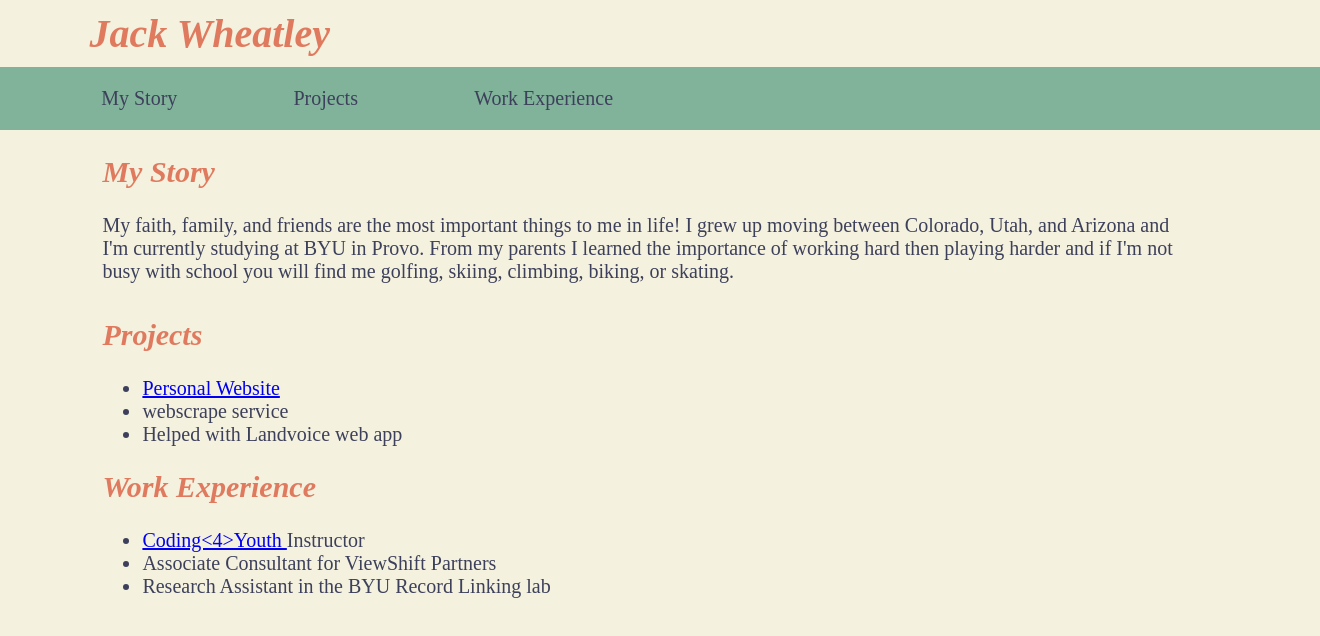
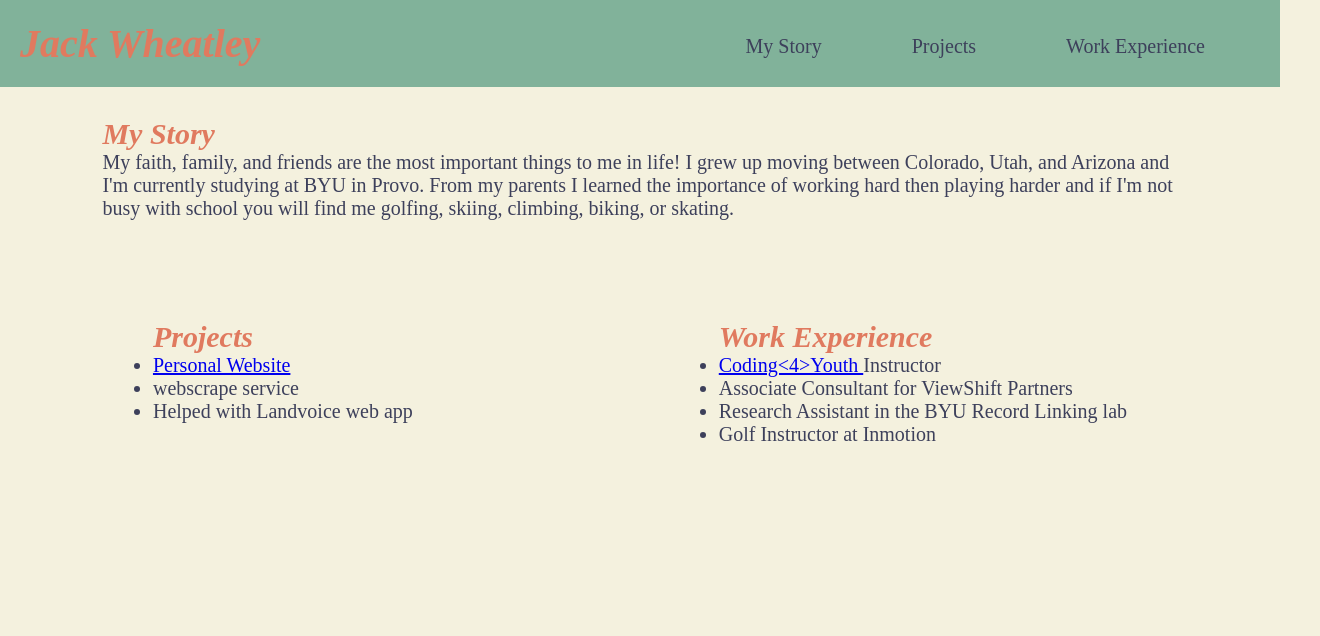
Before and after one commit to jackdw22/260Portfolio, a plain HTML site: page index.html in a window 1280 px wide. Shown: the whole page, 1320 px wide, since content can reach past the window. Drawn offline with Linux system fonts and the light colour scheme.

Commit message:
we added flexbox

```diff
--- a/Style/style.css
+++ b/Style/style.css
@@ -1,27 +1,44 @@
+*{
+  margin: 0;
+  padding: 0;
+  box-sizing: border-box;
+
+}
+
 body {
   background-color: #F4F1DE;
   color: #3D405B;
   font-size: 20px;
-  padding: 0;
-  margin: 0;
-
+  height: 1200px;
 }
-
-
 
 .main {
   width: 84%;
-  margin: auto;
+  margin: 1.5em auto;
+  justify-content: space-around;
 }
+
+.container{
+  display: flex;
+  justify-content: space-around;
+  flex-direction: row;
+  width: 100%
+}
+
+.relative{
+  padding: 0.5em;
+  margin: 50px;
+}
+
 
 h1, h2 {
   color: #E07A5F;
   font-style: italic;
+  display: inline-flex;
 }
 
 .story{
   padding-bottom: 10px;
-
 }
 
 .navBar ul{
@@ -35,7 +52,7 @@ h1, h2 {
 .navBar li {
   display: inline;
   width:100%;
-  margin-left: 4%;
+  margin-right: 25px;
 
 }
 
@@ -46,18 +63,19 @@ h1, h2 {
 
 }
 
-.navBar {
+header {
   background-color: #81B29A;
   padding: 20px;
-  margin: 0px;
-  position: relative;
+  display: flex;
+  justify-content: space-between;
   width: 100%;
 }
 
-header h1{
-  margin:10px 7%;
-}
 
 .navBar a:hover{
   font-weight: bolder;
 }
+
+.navBar{
+  margin-top: 15px;
+}
--- a/index.html
+++ b/index.html
@@ -7,7 +7,9 @@
   </head>
   <body>
     <header>
+      <div class="logo">
           <h1>Jack Wheatley</h1>
+      </div>
       <ul class="navBar">
         <li><a href="#myStory">My Story</a></li>
         <li><a href="#projects">Projects</a></li>
@@ -18,23 +20,28 @@
     <div class="main">
       <h2 id="myStory">My Story</h2>
       <p class="story">My faith, family, and friends are the most important things to me in life! I grew up moving between Colorado, Utah, and Arizona and I'm currently studying at BYU in Provo. From my parents I learned the importance of working hard then playing harder and if I'm not busy with school you will find me golfing, skiing, climbing, biking, or skating.</p>
-
+    </div>
+    <div class="container">
+      <div class="relative">
         <h2 id="projects">Projects</h2>
         <ul>
           <li><a href="https://jackdw22.github.io/index.html">Personal Website</a></li>
           <li>webscrape service</li>
           <li>Helped with Landvoice web app</li>
         </ul>
-
-
-
+      </div>
+      <div class="relative">
         <h2 id="work">Work Experience</h2>
           <ul>
             <li><a href="https://www.coding4youth.org/welcome"> Coding&lt4&gtYouth </a>Instructor</li>
             <li>Associate Consultant for ViewShift Partners</li>
             <li>Research Assistant in the BYU Record Linking lab</li>
+            <li>Golf Instructor at Inmotion</li>
           </ul>
       </div>
+    </div>
+
+
 
   </body>
 </html>
```
Also changed, not shown: images/coding4youth.png (added), images/inmotion.png (added), images/record.jfif (added), images/viewshift.jfif (added). Lines whose indentation alone changed are shown as unchanged.
